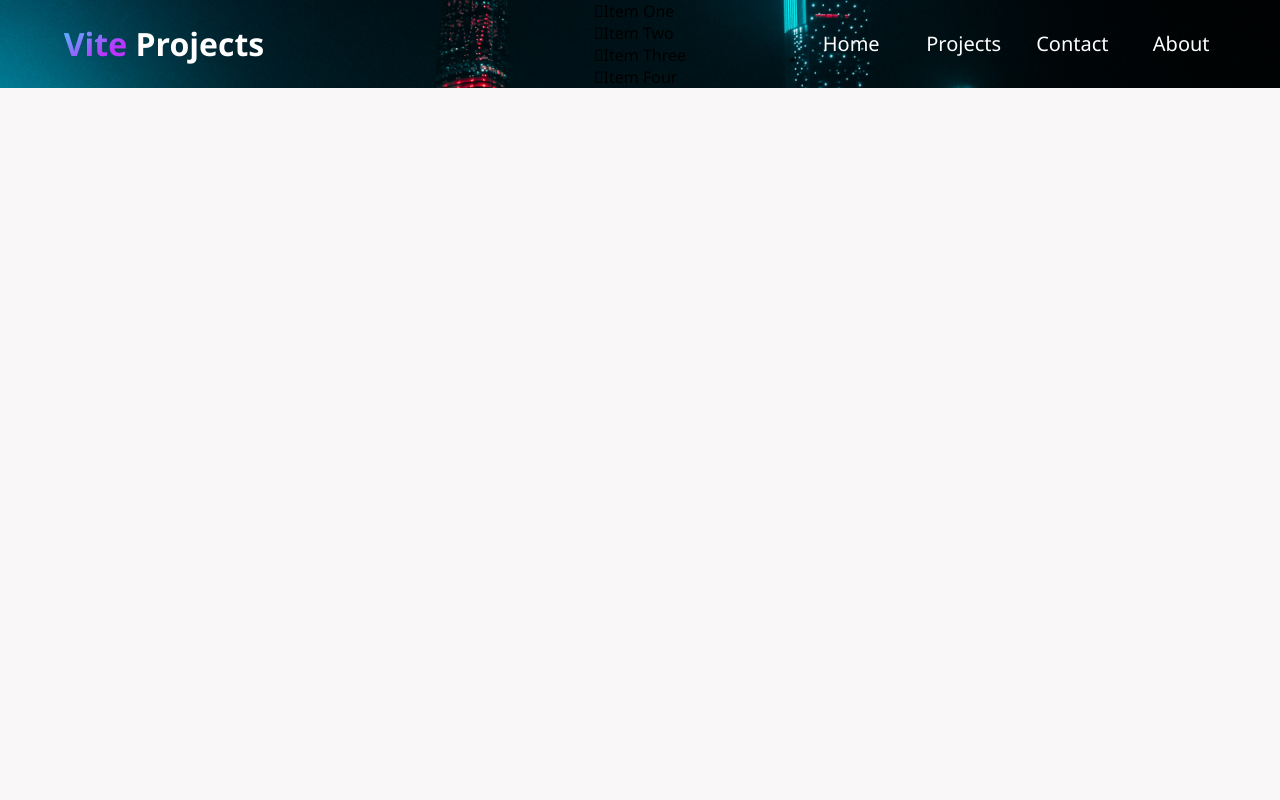
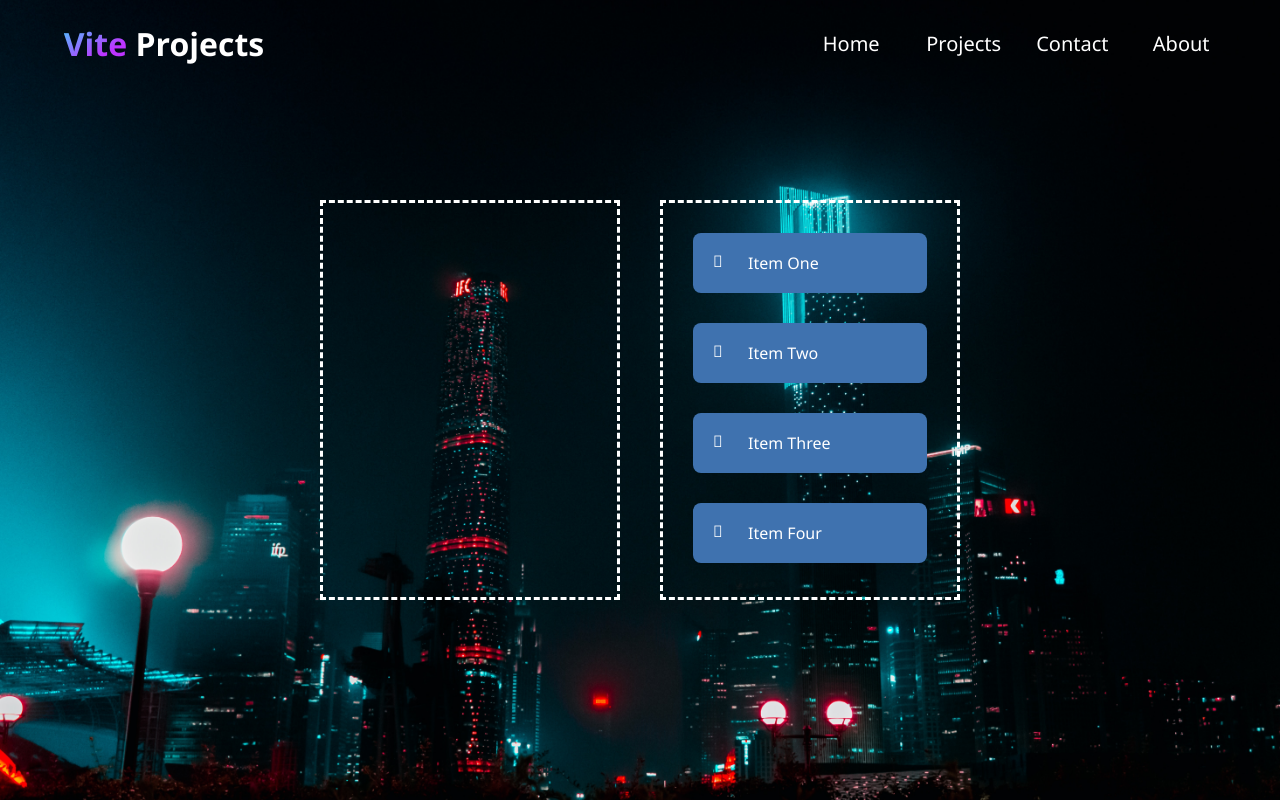
Before and after one commit to MoonbamiOfficial/program-projects, a React (Vite) app: page /projects/dad in a window 1280 px wide. Built offline with nearby package versions, Linux system fonts and the light colour scheme.

Commit message:
feat: add new styles to draggable elements

```diff
--- a/src/pages/projects/drag-and-drop/style.scss
+++ b/src/pages/projects/drag-and-drop/style.scss
@@ -1,7 +1,7 @@
 
 .drag-and-drop-section {
   width: 100%;
-  min-height: 100%;
+  height: 100vh;
   display: flex;
   justify-content: center;
   align-items: center;
@@ -9,4 +9,27 @@
   background-image: url("../../../assets/images/pexels-irina-iriser-1366957.jpg");
   background-position: center;
   background-size: cover;
+  #left-box, #right-box {
+    width: 300px;
+    min-height: 400px;
+    margin: 20px;
+    border: 3px dashed var(--white);
+  }
+  .box {
+    .item {
+      display: flex;
+      align-items: center;
+      background-color: var(--steel-blue);
+      height: 60px;
+      margin: 30px;
+      color: var(--white);
+      border-radius: 8px;
+      cursor: grab;
+      .fa-grip-vertical {
+        width: 20px;
+        height: 20px;
+        margin: 0 15px 0 20px;
+      }
+    }
+  }
 }
```
